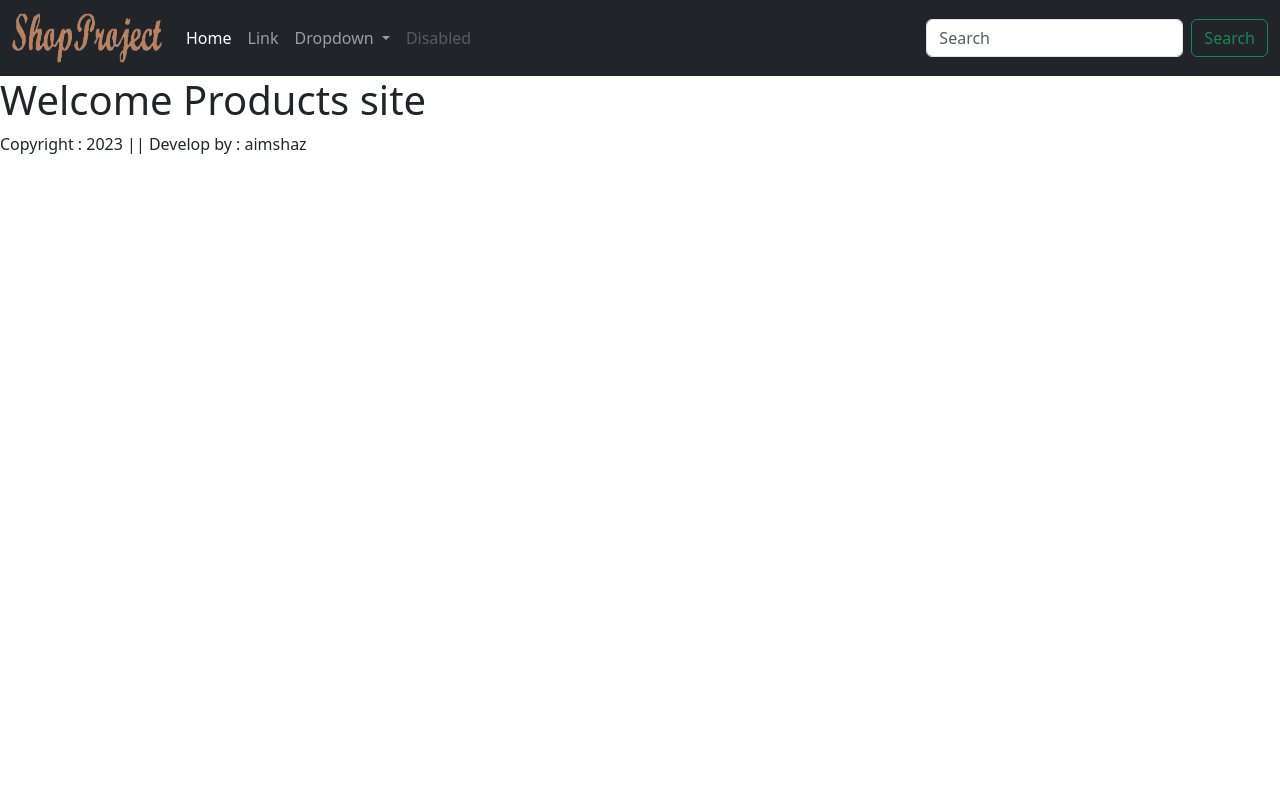
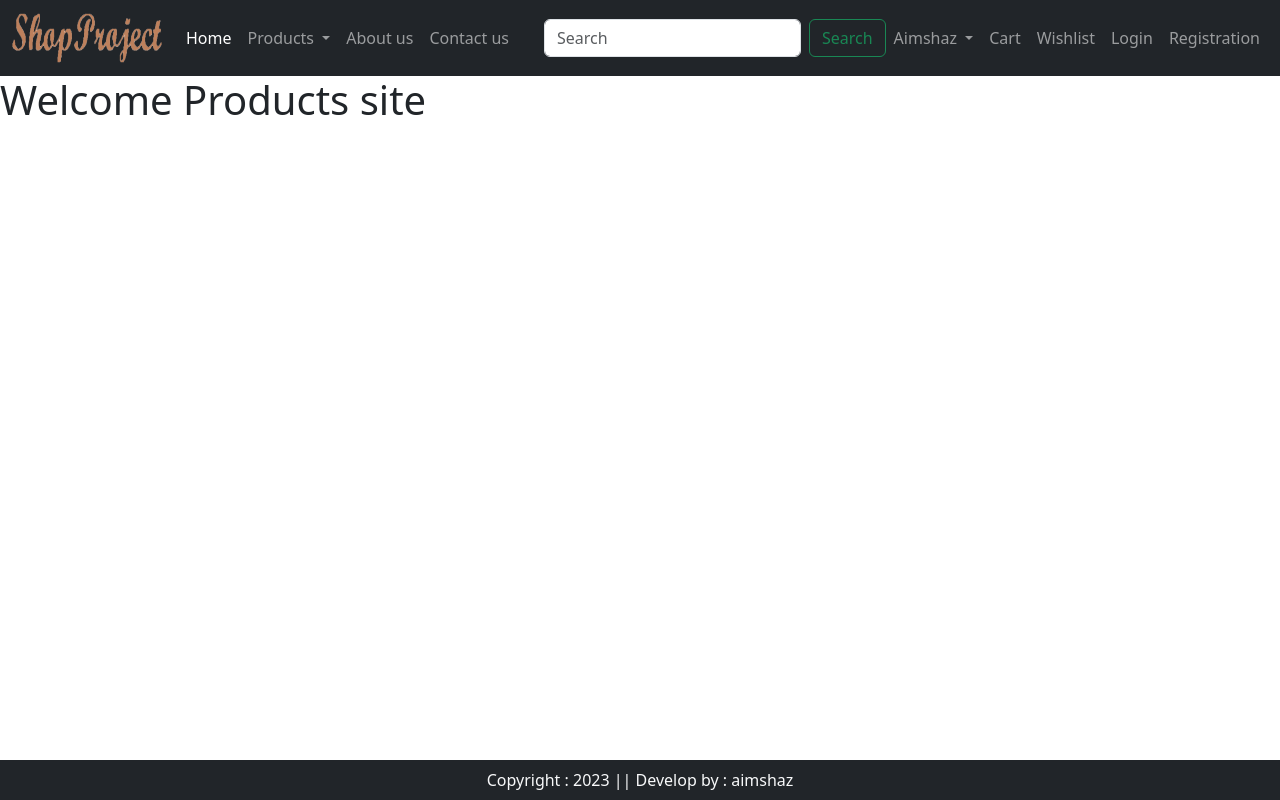
Before and after one commit to aimshaz/ShopProject, a Django app: template src/app/templates/app/home.html in a window 1280 px wide. Run offline with Django 4.2, Linux system fonts and the light colour scheme; the template is opened without the code that fills it, so the values that code supplies are empty; some libraries are stand-ins or nearby versions.

Commit message:
added new items and footer

```diff
--- a/src/app/templates/app/base.html
+++ b/src/app/templates/app/base.html
@@ -22,7 +22,9 @@
             <a class="navbar-brand" href="#">
                 <img src="{% static 'app/images/logo.png' %}" width="150" height="50">
             </a>
-    <button class="navbar-toggler" type="button" data-bs-toggle="collapse" data-bs-target="#navbarSupportedContent" aria-controls="navbarSupportedContent" aria-expanded="false" aria-label="Toggle navigation">
+            <button class="navbar-toggler" type="button" data-bs-toggle="collapse"
+                data-bs-target="#navbarSupportedContent" aria-controls="navbarSupportedContent" aria-expanded="false"
+                aria-label="Toggle navigation">
                 <span class="navbar-toggler-icon"></span>
             </button>
             <div class="collapse navbar-collapse" id="navbarSupportedContent">
@@ -30,22 +32,21 @@
                     <li class="nav-item">
                         <a class="nav-link active" aria-current="page" href="/">Home</a>
                     </li>
-        <li class="nav-item">
-          <a class="nav-link" href="#">Link</a>
-        </li>
                     <li class="nav-item dropdown">
-          <a class="nav-link dropdown-toggle" href="#" role="button" data-bs-toggle="dropdown" aria-expanded="false">
-            Dropdown
+                        <a class="nav-link dropdown-toggle" href="#" role="button" data-bs-toggle="dropdown"
+                            aria-expanded="false">
+                            Products
                         </a>
                         <ul class="dropdown-menu">
-            <li><a class="dropdown-item" href="#">Action</a></li>
-            <li><a class="dropdown-item" href="#">Another action</a></li>
-            <li><hr class="dropdown-divider"></li>
-            <li><a class="dropdown-item" href="#">Something else here</a></li>
+                            <li><a class="dropdown-item" href="#">Jewelry</a></li>
+                            <li><a class="dropdown-item" href="#">Dairy products</a></li>
                         </ul>
                     </li>
                     <li class="nav-item">
-          <a class="nav-link disabled">Disabled</a>
+                        <a class="nav-link" href="#">About us</a>
+                    </li>
+                    <li class="nav-item">
+                        <a class="nav-link" href="#">Contact us</a>
                     </li>
                 </ul>
                 <form class="d-flex" role="search">
@@ -53,11 +54,39 @@
                     <button class="btn btn-outline-success" type="submit">Search</button>
                 </form>
             </div>
+            <ul class="navbar-nav me-auto mb-2 mb-lg-0">
+                <li class="nav-item dropdown">
+                    <a class="nav-link dropdown-toggle" href="#" id="profileDropdown" role="button"
+                        data-bs-toggle="dropdown" aria-expanded="false">
+                        Aimshaz
+                    </a>
+                    <ul class="dropdown-menu">
+                        <li><a class="dropdown-item" href="#">Profile</a></li>
+                        <li><a class="dropdown-item" href="#">Orders</a></li>
+                        <li><a class="dropdown-item" href="#">Change password</a></li>
+                        <li><a class="dropdown-item" href="#">Logout</a></li>
+                    </ul>
+                </li>
+                <li class="nav-item">
+                    <a class="nav-link" href="#">Cart</a>
+                </li>
+                <li class="nav-item">
+                    <a class="nav-link" href="#">Wishlist</a>
+                </li>
+                <li class="nav-item">
+                    <a class="nav-link" href="#">Login</a>
+                </li>
+                <li class="nav-item">
+                    <a class="nav-link" href="#">Registration</a>
+                </li>
+            </ul>
         </div>
     </nav>
 
+    {% block banner_slider %}{% endblock banner_slider %}
     {% block main-content %}{% endblock main-content %}
-    <footer>
+
+    <footer class="container-fluid fixed-bottom bg-dark text-light text-center p-2 mt-5">
         Copyright : 2023 || Develop by : aimshaz
     </footer>
 
```
Lines whose indentation alone changed are shown as unchanged.
